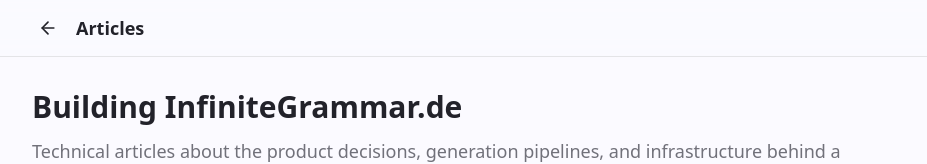
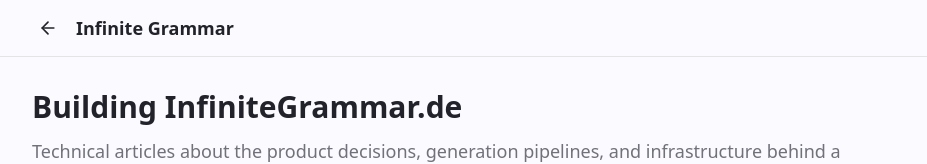
Before and after one commit to Teamleadsky-com/infinitegrammar-frontend, a React (Vite) app: page /articles in a window 1280 px wide. Shown: the top 164 px of the page, without its empty margins (176-1103 px from the left). Built offline with nearby package versions, Linux system fonts and the light colour scheme; no server answers.

Commit message:
Articles misc

```diff
--- a/src/data/articles.ts
+++ b/src/data/articles.ts
@@ -564,7 +564,7 @@ for iteration in range(max_iterations):
 
 <div class="table-wrapper">
 <table>
-<thead><tr><th>Method</th><th>How it works</th><th>When to use it</th></tr></thead>
+<thead><tr><th>Method</th><th>How it works</th><th>Used for</th></tr></thead>
 <tbody>
 <tr><td><code>spacy</code></td><td>TF-IDF text vectors + answer vectors + structure vectors + spaCy POS-tag vectors</td><td>Production path</td></tr>
 <tr><td><code>semantic</code></td><td>Neural embeddings from a remote Vast.ai endpoint such as <code>BAAI/bge-m3</code></td><td>Experimental</td></tr>
--- a/src/pages/Articles.tsx
+++ b/src/pages/Articles.tsx
@@ -47,7 +47,7 @@ const Articles = () => {
           >
             <ArrowLeft className="h-5 w-5" />
           </button>
-          <h1 className="font-semibold text-lg">Articles</h1>
+          <h1 className="font-semibold text-lg">Infinite Grammar</h1>
         </div>
       </div>
 
```
